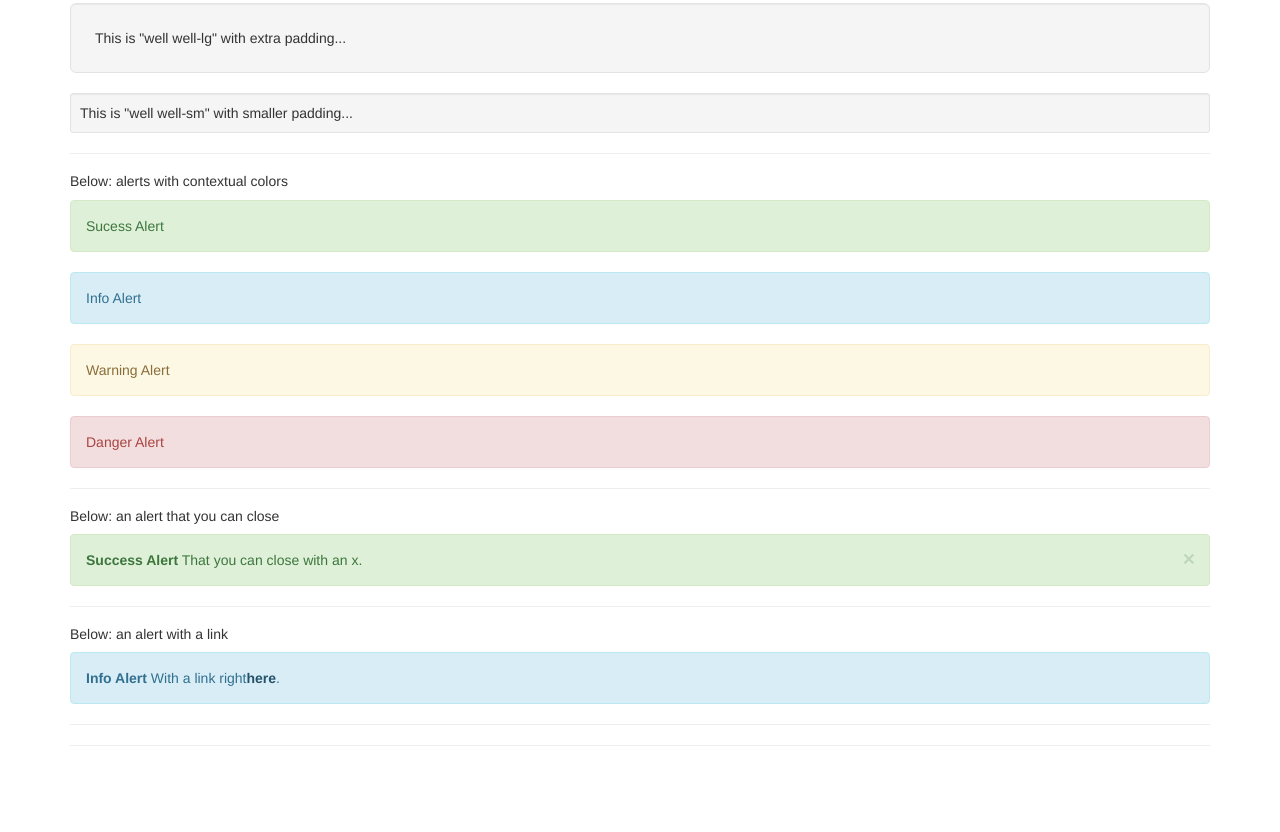
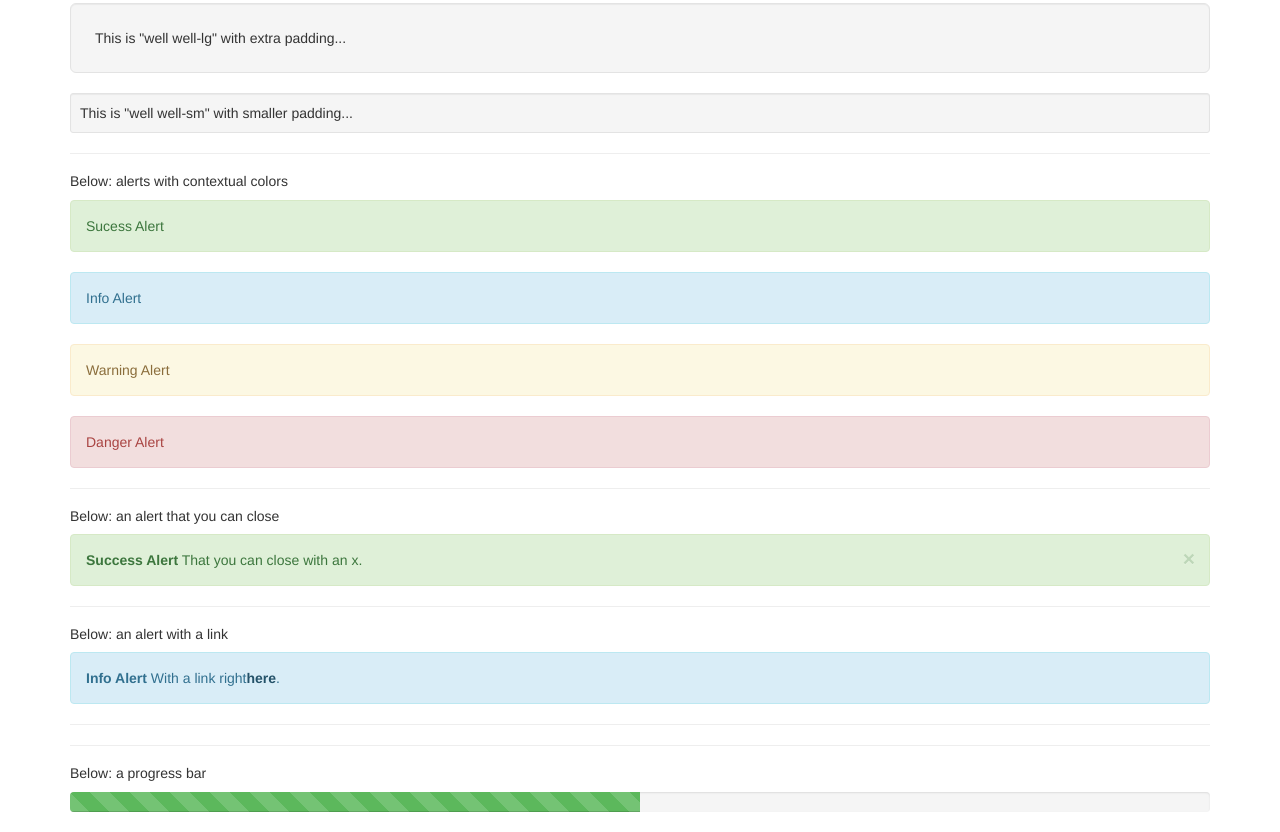
Before and after one commit to BlueDotCafe/save-code, a plain HTML site: page index.html in a window 1280 px wide. Shown: the part 6577-7409 px from the top of the page. Before the commit the page ends 7343 px from the top, so only its background shows below. Drawn offline with Linux system fonts and the light colour scheme.

Commit message:
Add bootstrap up to 59 mins. up to labels.

```diff
--- a/index.html
+++ b/index.html
@@ -450,6 +450,18 @@
 <hr>
 
 
+  <h5>Below: a progress bar</h5>
+
+  <div class="progress">
+    <div class="progress-bar progress-bar-success progress-bar-striped active" style="width:50%" >
+
+    </div>
+  </div>
+
+
+
+
+
 
 
 
```
